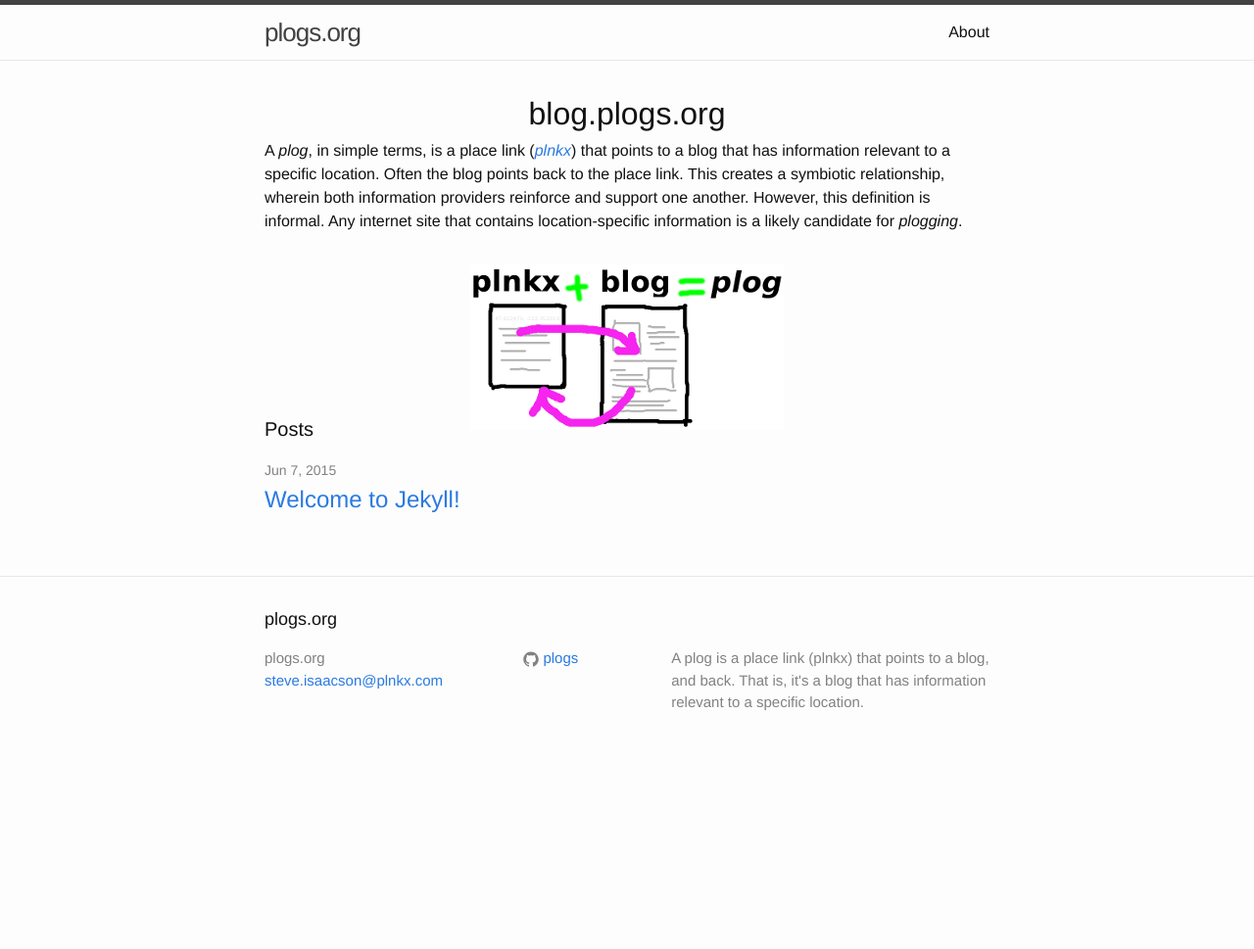
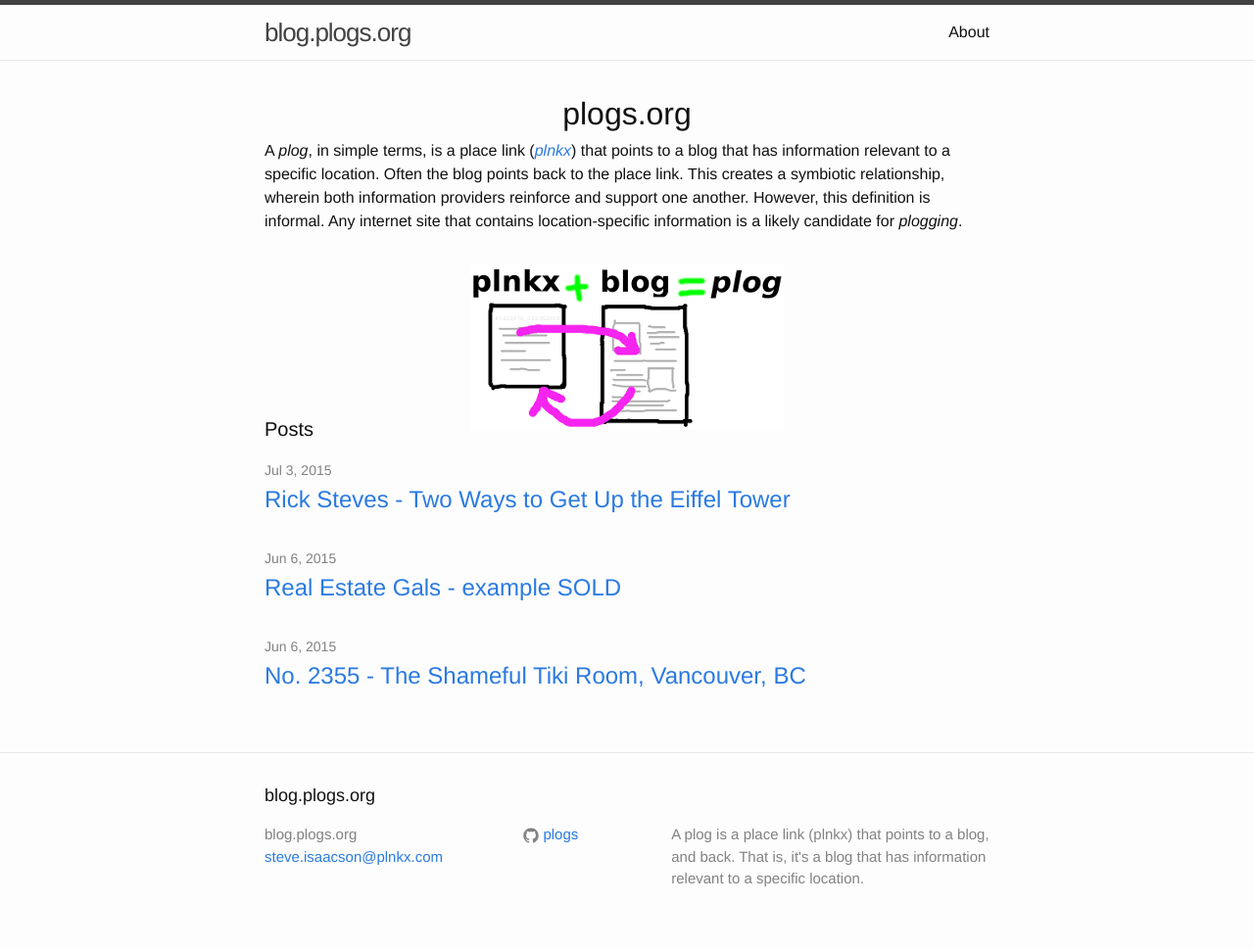
Before and after one commit to plogs/plogs.github.io, a Jekyll site: the page built from index.html, in a window 1280 px wide. Shown: the whole page at 98% size. Built offline with Jekyll 4.4.1, drawn with Linux system fonts in a browser that asks for light colours; before the commit the page ends 900 px from its top, so only the background shows below that.

Commit message:
- migrate hand-coded pages to jekyll

```diff
--- a/_config.yml
+++ b/_config.yml
@@ -1,5 +1,5 @@
 # Site settings
-title: plogs.org
+title: blog.plogs.org
 email: steve.isaacson@plnkx.com
 description: > # this means to ignore newlines until "baseurl:"
   A plog is a place link (plnkx) that points to a blog, and back.
@@ -7,7 +7,7 @@
   location.
 
 baseurl: "" # the subpath of your site, e.g. /blog/
-url: "http://www.plogs.org" # the base hostname & protocol for your site
+url: "http://blog.plogs.org" # the base hostname & protocol for your site
 twitter_username:
 github_username: plogs
 
--- /dev/null
+++ b/_posts/2015-05-16-Project-K-Bar.markdown
@@ -0,0 +1,38 @@
+---
+layout: post
+title:  No. 2355 - The Shameful Tiki Room, Vancouver, BC
+date:  Sat Jun  6 12:33:36 PDT 2015
+---
+
+
+
+# Location
+
+<ul>
+  <li>The Shameful Tiki Room, Vancouver, BC</li>
+  <li>49.246107, -123.100948</li>
+  <li><a href='https://www.google.com/maps/place/The+Shameful+Tiki+Room/@49.246114,-123.100932,17z/data=!3m1!4b1!4m2!3m1!1s0x548673f7b06f59f9:0x943a50982bcb4a56'
+      target="_blank">Google maps</a></li>
+  <li><a href='#'
+      target="_blank">Yahoo maps</a></li>
+</ul>
+
+
+# plnkx
+
+<ul>
+  <li>Project K-Bar - Shameful Tiki Room, Vancouver, BC </li>
+  <li><a href='https://maps.yahoo.com/place/?lat=49.24611122342966&lon=-123.10094833374023&q=49.246107%2C%20-123.100948&bb=49.25158797%2C-123.10872674%2C49.24064788%2C-123.09319139&addr=4360%20Main%20St%2C%20Vancouver%2C%20BC%20V5V%203P9%2C%20Canada'>plnkx.com/id/TBD</a></li>
+</ul>
+
+
+<div style='margin-left: 1.5em;'>
+
+<p>
+<a href='http://www.seattlebars.org/'>Project K-Bar</a> <br />
+<a href='http://www.seattlebars.org/2015/03/2355-shameful-tiki-room-vancouver-bc.html'>http://www.seattlebars.org/2015/03/2355-shameful-tiki-room-vancouver-bc.html</a>
+</p>
+
+<a href='http://www.seattlebars.org/2015/03/2355-shameful-tiki-room-vancouver-bc.html'><img src='/images/shamefultiki-vancouver-201301202-271_sm.jpg' /></a>
+
+</div>
--- /dev/null
+++ b/_posts/2015-05-16-Two-Ways-to-Get-Up-the-Eiffel-Tower.markdown
@@ -0,0 +1,35 @@
+---
+layout: post
+title:  Rick Steves - Two Ways to Get Up the Eiffel Tower
+date:  Fri Jul  3 12:06:56 PDT 2015
+---
+
+# Location
+
+<ul>
+  <li>Eiffel Tower, Paris, France</li>
+  <li>48.858278, 2.294508</li>
+  <li><a href='https://www.google.com/maps/place/Eiffel+Tower/@48.85837,2.294481,17z/data=!3m1!4b1!4m2!3m1!1s0x47e66e2964e34e2d:0x8ddca9ee380ef7e0'
+      target="_blank">Google maps</a></li>
+  <li><a href='https://maps.yahoo.com/place/?lat=48.85822111955488&lon=2.2944259643554688&q=Eiffel%20Tower%2C%20Paris%2C%20France&bb=48.88029607%2C2.26331234%2C48.83619293%2C2.32545376&addr=Eiffel%20Tower%2C%20Paris%2C%20France'
+      target="_blank">Yahoo maps</a></li>
+</ul>
+
+
+# plnkx
+
+<ul>
+  <li>Rick Steves - Two Ways Up Eiffel Tower</li>
+  <li><a href='#'>plnkx.com/id/TBD</a></li>
+</ul>
+
+
+<p style='margin-left: 1.5em;'>
+YouTube: There Are Two Ways to Get Up the Eiffel Tower: Smart or Stupid -
+<a href='https://www.youtube.com/channel/UCchgIh8Tc4sTmBfnMQ5pDdg'>
+Rick Steves Europe</a>
+</p>
+
+<div align='center'>
+<iframe width="560" height="315" src="https://www.youtube.com/embed/KTS40xPQIcg" frameborder="0" allowfullscreen></iframe>
+</div>
--- a/index.html
+++ b/index.html
@@ -4,7 +4,7 @@
 
 <div class="home">
 
-<h1 align='center' style='margin-bottom: 2px;'>blog.plogs.org</h1>
+<h1 align='center' style='margin-bottom: 2px;'>plogs.org</h1>
 
 <p>A <em>plog</em>, in simple terms, is a place link (<a
 href='http://www.plnkx.com' target='_blank'><em>plnkx</em></a>) that
```
Also changed, not shown: _posts/2015-05-16-Two-realestategals-example.markdown (added, +37 -0 lines), _posts/2015-06-07-welcome-to-jekyll.markdown (deleted, +0 -25 lines), _posts/template.markdown (added, +19 -0 lines), about.md (+7 -3 lines), Gemfile.lock, images/1431-NE-98th-St-1-390x292.jpeg (added), images/shamefultiki-vancouver-201301202-271_sm.jpg (added), 2 other files.
